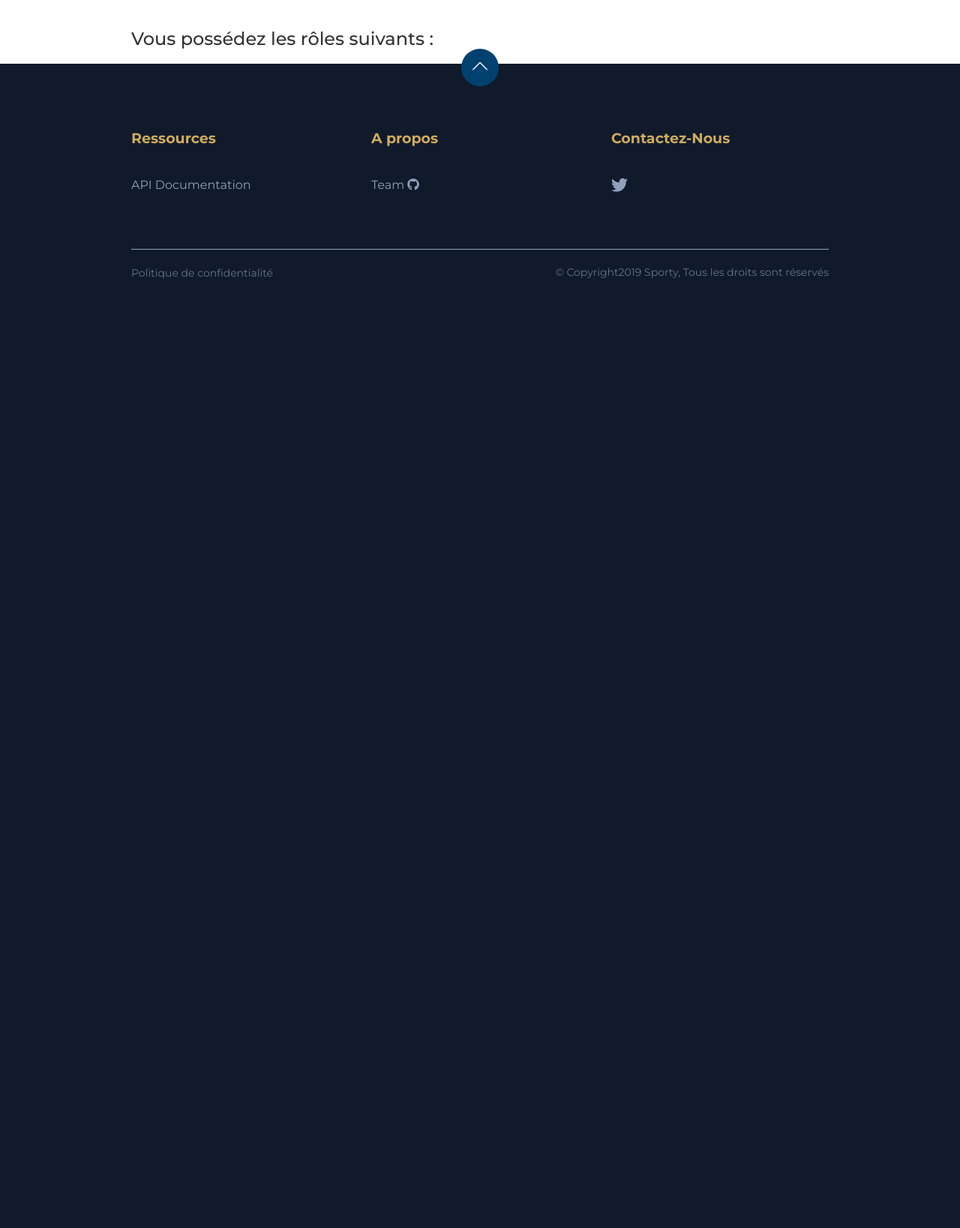
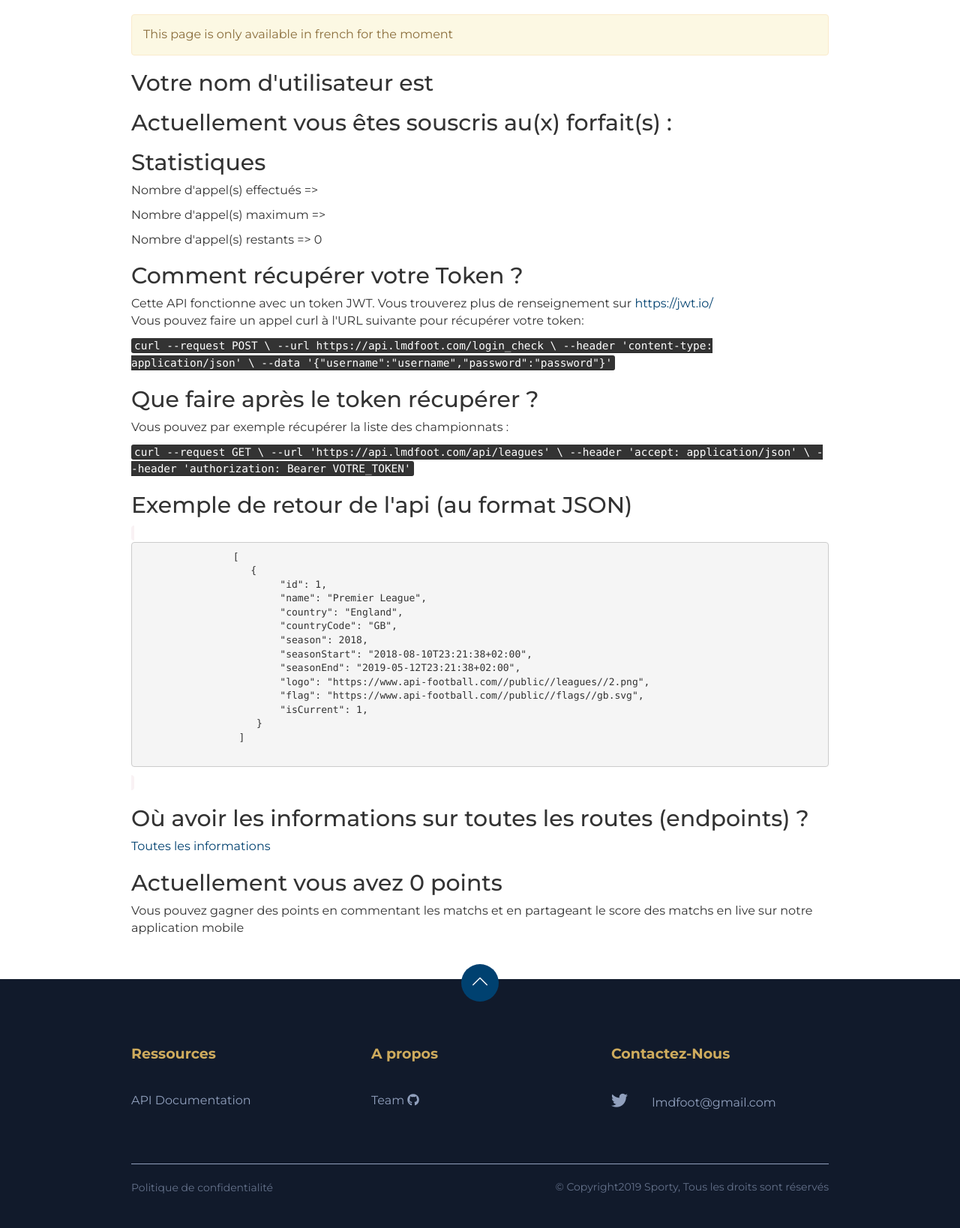
Before and after one commit to LMDWEB/Sporty-api, a Symfony app: template templates/account/account.html.twig in a window 1280 px wide. Shown: the part 801-2439 px from the top of the page at 75% size. Before the commit the page ends 1173 px from the top, so only its background shows below. Run offline with Twig, Linux system fonts and the light colour scheme; the template is opened without the code that fills it, so the values that code supplies are empty; some libraries are stand-ins or nearby versions.

Commit message:
add gift page and add details on account page

```diff
--- a/src/Controller/AdminController.php
+++ b/src/Controller/AdminController.php
@@ -4,6 +4,8 @@ namespace App\Controller;
 
 use Symfony\Bundle\FrameworkBundle\Controller\AbstractController;
 use Symfony\Component\Routing\Annotation\Route;
+use Sensio\Bundle\FrameworkExtraBundle\Configuration\IsGranted;
+
 
 class AdminController extends AbstractController
 {
--- a/templates/account/account.html.twig
+++ b/templates/account/account.html.twig
@@ -7,13 +7,88 @@
     {% block header %}
         {{ include('header.html.twig')}}
     {% endblock %}
-        <div class="container">
-            <h1>{{ app.user.username }}</h1>
+        <div id="account" class="container">
+            <div class="alert alert-warning" role="alert">This page is only available in french for the moment</div>
+            <h2>Votre nom d'utilisateur est <strong>{{ app.user.username }}</strong></h2>
             <div class="list-group">
-            <h3>Vous possédez les rôles suivants : </h3>
+            <h2>Actuellement vous êtes souscris au(x) forfait(s) : </h2>
             {% for role in app.user.roles %}
-                <button type="button" class="list-group-item list-group-item-action">{{ role }}</button>
+                {% if role == "ROLE_API_PRO" %}
+                    <button type="button" class="list-group-item list-group-item-action">Forfait Pro</button>
+                {% endif %}
+
+                {% if role == "ROLE_API" %}
+                    <button type="button" class="list-group-item list-group-item-action">Forfait Gratuit</button>
+                {% endif %}
+
+                {% if role == "ROLE_API_COMPANY" %}
+                    <button type="button" class="list-group-item list-group-item-action">Forfait Entreprise</button>
+                {% endif %}
+
             {% endfor %}
+            </div>
+
+            <div>
+                <h2>Statistiques</h2>
+                <p>Nombre d'appel(s) effectués => {{ app.user.nbrequests }}</p>
+                <p>Nombre d'appel(s) maximum => {{ app.user.nbrequestmax }}</p>
+                <p>Nombre d'appel(s) restants => {{ app.user.nbrequestmax - app.user.nbrequests }}</p>
+            </div>
+
+            <div>
+                <h2>Comment récupérer votre Token ?</h2>
+                <p>Cette API fonctionne avec un token JWT. Vous trouverez plus de renseignement sur <a target="_blank" href="https://jwt.io/">https://jwt.io/</a> <br>
+                    Vous pouvez faire un appel curl à l'URL suivante pour récupérer votre token: </p>
+                <kbd>
+                    curl --request POST \
+                    --url https://api.lmdfoot.com/login_check \
+                    --header 'content-type: application/json' \
+                    --data '{"username":"username","password":"password"}'
+                </kbd>
+            </div>
+
+            <div>
+                <h2>Que faire après le token récupérer ?</h2>
+                <p>Vous pouvez par exemple récupérer la liste des championnats : </p>
+                <kbd>
+                    curl --request GET \
+                    --url 'https://api.lmdfoot.com/api/leagues' \
+                    --header 'accept: application/json' \
+                    --header 'authorization: Bearer VOTRE_TOKEN'
+                </kbd>
+            </div>
+
+            <div>
+                <h2>Exemple de retour de l'api (au format JSON)</h2>
+                <code><pre>
+                [
+                   {
+                        "id": 1,
+                        "name": "Premier League",
+                        "country": "England",
+                        "countryCode": "GB",
+                        "season": 2018,
+                        "seasonStart": "2018-08-10T23:21:38+02:00",
+                        "seasonEnd": "2019-05-12T23:21:38+02:00",
+                        "logo": "https://www.api-football.com//public//leagues//2.png",
+                        "flag": "https://www.api-football.com//public//flags//gb.svg",
+                        "isCurrent": 1,
+                    }
+                 ]
+                    </pre>
+
+                </code>
+            </div>
+
+            <div>
+                <h2>Où avoir les informations sur toutes les routes (endpoints) ?</h2>
+                <p><a href="{{ path('swagger_ui') }}" target="_blank">Toutes les informations</a></p>
+            </div>
+
+            <div>
+                <h2>Actuellement vous avez 0 points</h2>
+                <p>Vous pouvez gagner des points en commentant les matchs et en partageant le score des matchs en live sur notre application mobile</p>
+                <br><br>
             </div>
         </div>
     {% block footer %}
--- a/templates/base.html.twig
+++ b/templates/base.html.twig
@@ -36,18 +36,6 @@
     {% set locale = 'fr' %}
 {% endif %}
 
-{% for label,messages in app.flashes %}
-
-    <div class="container">
-        <div class="alert alert-{{ label }}">
-            {% for message in messages %}
-                <p>{{ message | raw}}</p>
-            {% endfor %}
-        </div>
-    </div>
-
-{% endfor %}
-
 {% block body %}{% endblock %}
 
 <script src="https://cdnjs.cloudflare.com/ajax/libs/popper.js/1.14.3/umd/popper.min.js" integrity="sha384-ZMP7rVo3mIykV+2+9J3UJ46jBk0WLaUAdn689aCwoqbBJiSnjAK/l8WvCWPIPm49" crossorigin="anonymous"></script>
--- a/templates/footer.html.twig
+++ b/templates/footer.html.twig
@@ -23,6 +23,7 @@
                     <h4>{% trans into locale %}Contactez-Nous{% endtrans %}</h4>
                     <ul class="social">
                         <li><a href="https://twitter.com/lmdpsg"><i class="fab fa-twitter"></i></a></li>
+                        <li>lmdfoot@gmail.com</li>
                     </ul>
                 </div>
             </div>
--- a/templates/header.html.twig
+++ b/templates/header.html.twig
@@ -27,21 +27,24 @@
                                         <a class="nav-link" href="{{ path('price') }}#offres">{% trans into locale %}Offres{% endtrans %}</a>
                                     </li>
                                     <li class="nav-item">
-                                        <a class="nav-link" href="{{ path('swagger_ui') }}">API Documentation</a>
+                                        <a class="nav-link" target="_blank" href="{{ path('swagger_ui') }}">API</a>
+                                    </li>
+                                    <li class="nav-item">
+                                        <a class="nav-link" target="_blank" href="{{ path('gift') }}#cadeaux">Cadeaux</a>
                                     </li>
                                 </ul>
                                 <ul class="nav navbar-nav navbar-right other-navbar">
                                 {% if app.user %}
                                 <div class="login-div">
                                     <li class="nav-item login-display">
-                                        <a class="nav-link" href="{{ path('my_account') }}">{{ app.user.username }}</a>
+                                        <a class="nav-link" href="{{ path('my_account') }}#account">{% trans into locale %}Mon compte{% endtrans %}</a>
                                     </li>
                                     <li class="nav-item register-display">
                                         <a class="nav-link" href="{{ path('account_logout') }}">{% trans into locale %}Déconnecter{% endtrans %}</a>
                                     </li>
                                     <li class="nav-item register-display login-display" style="margin-left: 20px;">
-                                        <a class="nav-link" href="{{ path('home') }}en" aria-haspopup="true" aria-expanded="false"><span class="flag-icon flag-icon-us"> </span> En</a>
-                                        <a class="nav-link" style="margin-left: 10px;" href="{{ path('home') }}" aria-haspopup="true" aria-expanded="false"><span class="flag-icon flag-icon-fr"> </span> Fr</a>
+                                        <a class="nav-link" href="{{ path('home') }}en" aria-haspopup="true" aria-expanded="false"><span class="flag-icon flag-icon-us"> </span></a>
+                                        <a class="nav-link" style="margin-left: 10px;" href="{{ path('home') }}" aria-haspopup="true" aria-expanded="false"><span class="flag-icon flag-icon-fr"> </span></a>
                                     </li>
                                 </div>
                                 {% else %}
@@ -75,7 +78,7 @@
                                 <div id="banner-title" class="col-sm-7">
                                     <div id="taille">Sporty</div>
                                     <div class="b-text">
-                                        <br> {% trans into locale %}Une API{% endtrans %} {% trans into locale %}fait pour vous{% endtrans %}!
+                                        <br> {% trans into locale %}Une API{% endtrans %} {% trans into locale %}foot pour vous{% endtrans %}!
                                     </div>
                                     <div class="m-text">{% trans into locale %}Commencer par voir{% endtrans %} <span class="bold">{% trans into locale %}nos offres{% endtrans %}</span></div>
                                     <a href="{{ path('home') }}#offres" class="hbtn hbtn-primary hbtn-lg">{% trans into locale %}Offres{% endtrans %}</a>
@@ -88,3 +91,15 @@
         </div>
     </section>
 </div>
+
+<div class="container">
+    {% for label,messages in app.flashes %}
+
+        <div class="alert alert-{{ label }}">
+            {% for message in messages %}
+                <p>{{ message | raw}}</p>
+            {% endfor %}
+        </div>
+
+    {% endfor %}
+</div>
--- a/translations/messages.en.yaml
+++ b/translations/messages.en.yaml
@@ -1,5 +1,6 @@
 Une API: An API
 fait pour vous:  made for you
+foot pour vous: soccer for you
 Commencer par voir: Start by seeing
 nos offres: our offers
 Bienvenue: Welcome
@@ -50,3 +51,5 @@ Offres: Offers
 Connecter:  Connect
 Mot de passe: Password
 Utilisateur: Username
+
+Mon compte: My account
--- a/translations/messages.fr.yaml
+++ b/translations/messages.fr.yaml
@@ -1,5 +1,6 @@
 Une API : Une API
 fait pour vous :  fait pour vous
+foot pour vous: foot pour vous
 Commencer par voir : Commencer par voir
 nos offres: nos offres
 Offres: Offres
@@ -45,3 +46,5 @@ Accueil: Accueil
 Connecter:  Connecter
 Mot de passe: Mot de passe
 Utilisateur: Utilisateur
+
+Mon compte: Mon compte
```
Also changed, not shown: src/Controller/GiftController.php (added, +19 -0 lines), templates/gift/index.html.twig (added, +62 -0 lines), public/img/shop-product1.jpg (added), public/img/shop-product2.jpg (added), public/img/shop-product3.jpg (added), 1 other file.
